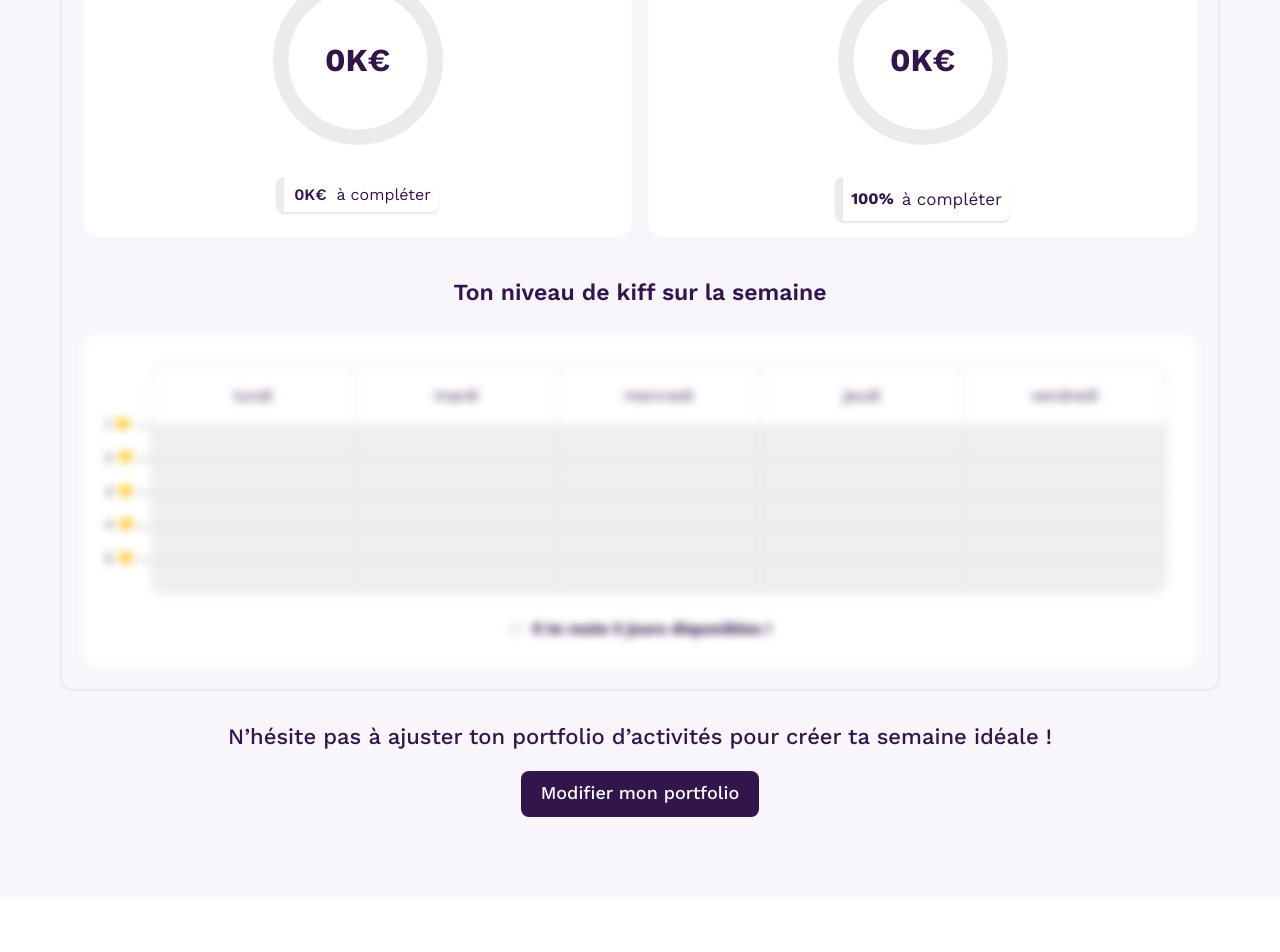
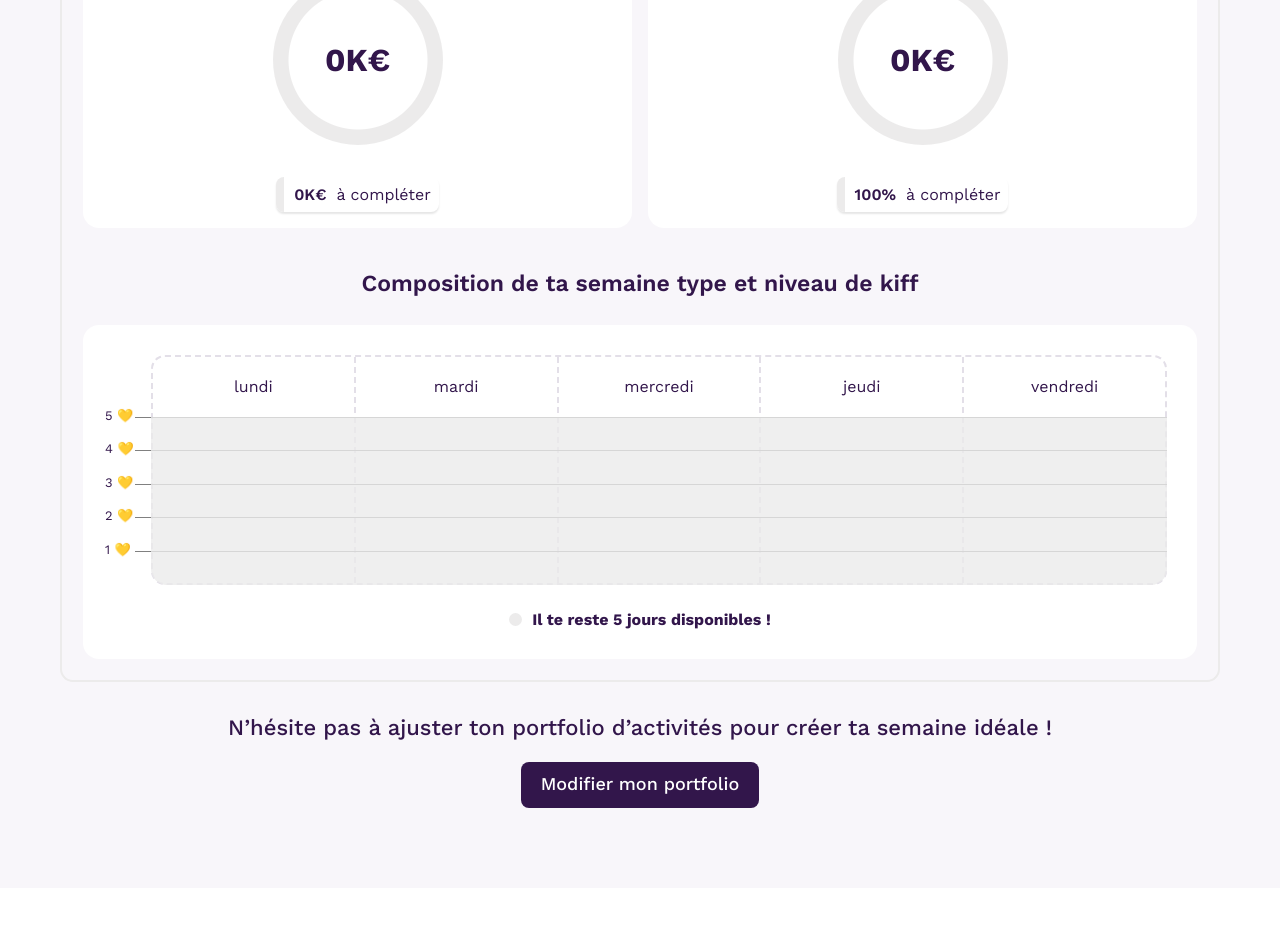
Before and after one commit to troptropcontent/freelance_revenue_simulator, a React (Vite) app in the folder frontend/: page / in a window 1280 px wide. Shown: the part 2577-3529 px from the top of the page. Built offline with nearby package versions, Linux system fonts and the light colour scheme.

Commit message:
add github pull request extension (#27)

```diff
--- a/frontend/src/components/simulator/results/charts/RevenueByActivityChart.tsx
+++ b/frontend/src/components/simulator/results/charts/RevenueByActivityChart.tsx
@@ -34,16 +34,14 @@ const RevenueByActivityChart = () => {
         data={chart_data}
         title={`${Math.round((total / 1000) * 10) / 10}K€`}
         labelFormater={({ label, value }) => {
-          let label_value = Math.round((value / total) * 100);
-          if (!isFinite(label_value)) {
-            label_value = 100;
-          }
-          return (
-            <>
-              <data>{`${label_value}%`}</data>
-              <Text>{label}</Text>
-            </>
-          );
+            let label_value = Math.round((value / total) * 100);
+            if (!isFinite(label_value)) {
+              label_value = 100;
+            }
+          return (<Box padding={{ left: 10 }} flex gap={10} alignItems="center">
+            <Text style="text_in_charts_semibold">{`${label_value}%`}</Text>
+            <Text style="text_in_charts">{label}</Text>
+          </Box>)
         }}
       />
     </Box>
--- a/frontend/src/components/simulator/results/charts/WeekChart.tsx
+++ b/frontend/src/components/simulator/results/charts/WeekChart.tsx
@@ -92,7 +92,7 @@ const Star = styled.div<{ $rate: number }>`
   height: var(--enjoyment-rate-heart-tile-size);
   width: var(--enjoyment-rate-heart-tile-size);
   background: white;
-  box-shadow: 0 0 2px black;
+  box-shadow: 0 0 2px rgba(0, 0, 0, 0.25);
   display: flex;
   justify-content: center;
   align-items: center;
@@ -202,7 +202,7 @@ const WeekChart = () => {
   return (
     <Box flex flexDirection="column" gap={25}>
       <Text style="subtitle_n1" align="center">
-        {t("simulator.results.charts.enjoyment_ventilation.title")}
+        {t("simulator.results.charts.week_ventilation.title")}
       </Text>
       <Box
         background="white"
@@ -211,7 +211,7 @@ const WeekChart = () => {
         flex
         flexDirection="column"
         gap={25}
-        blured={totalNumberOfDays == 0}
+        blured={remainingDays < 0}
       >
         <Container id="WeekChartContainer">
           <BackGround id="WeekChartBackground">
@@ -221,8 +221,8 @@ const WeekChart = () => {
               ))}
             </Weekdays>
             <Rates>
-              {[...Array(number_of_days_worked_per_week)].map((_, index) => (
-                <Rate $rate={index + 1} />
+              {[...Array(number_of_days_worked_per_week)].map((_, index, arr) => (
+                <Rate $rate={arr.length - index} />
               ))}
             </Rates>
           </BackGround>
--- a/frontend/src/locales/fr/translation.json
+++ b/frontend/src/locales/fr/translation.json
@@ -274,11 +274,11 @@
               "unstarted_label": "à compléter"
             },
             "week_ventilation": {
-              "title": "Composition de ta semaine type",
+              "title": "Composition de ta semaine type et niveau de kiff",
               "available_time_label": "Temps disponible : ",
               "label": "{{kind}} : <b>{{days}}</b>",
-              "remaining_days_one": "<b>Il te reste {{count}} jour disponible !</b>",
-              "remaining_days_other": "<b>Il te reste {{count}} jours disponibles !</b>"
+              "remaining_days_one": "<b>Il te reste {{count, number(maximumFractionDigits: 1)}} jour disponible !</b>",
+              "remaining_days_other": "<b>Il te reste {{count, number(maximumFractionDigits: 1)}} jours disponibles !</b>"
             },
             "enjoyment_ventilation": {
               "title": "Ton niveau de kiff sur la semaine",
```
Also changed, not shown: 1 other file (tests, documents, lock files or other folders).
